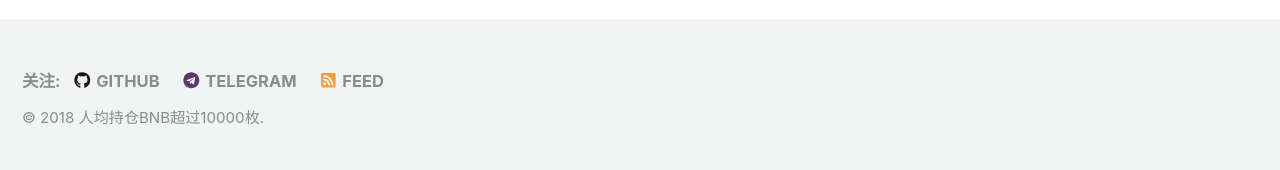
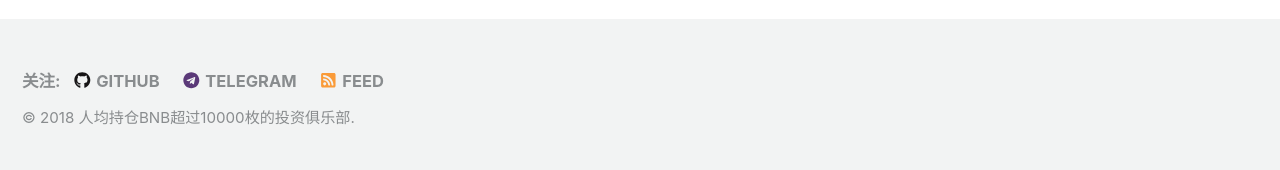
Before and after one commit to 48Club/BNB48Club.github.io, a Jekyll site: the page built from _pages/about.md, in a window 1280 px wide. Shown: the part 1427-1597 px from the top of the page. Built offline with Jekyll 4.4.1, drawn with Linux system fonts in a browser that asks for light colours; nearby versions of some CDN libraries; our own code applies the rules of GitHub Pages for plain Markdown files.

Commit message:
Update _config.yml

```diff
--- a/_config.yml
+++ b/_config.yml
@@ -7,7 +7,7 @@
 
 # Site Settings
 locale                   : "zh"
-title                    : "人均持仓BNB超过10000枚"
+title                    : "人均持仓BNB超过10000枚的投资俱乐部"
 title_separator          : "-"
 name                     : ""
 description              : &description ""
@@ -85,7 +85,7 @@
 author:
   name             : *name
   avatar           :  #"bio-photo.jpg"
-  bio              : "人均持有BNB超过10000枚"
+  bio              : "人均持有BNB超过10000枚的投资俱乐部"
   location         :
   email            : "web@bnb48.club"
   uri              :
```
